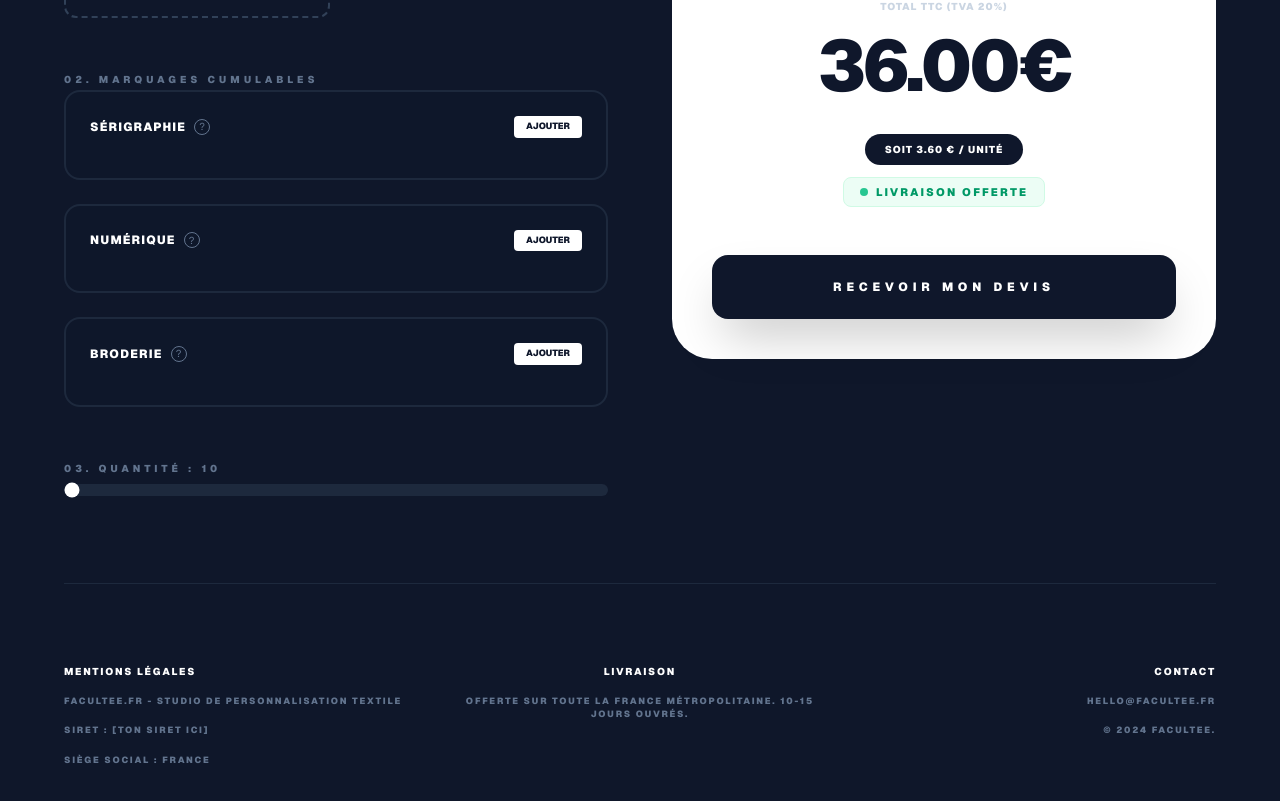
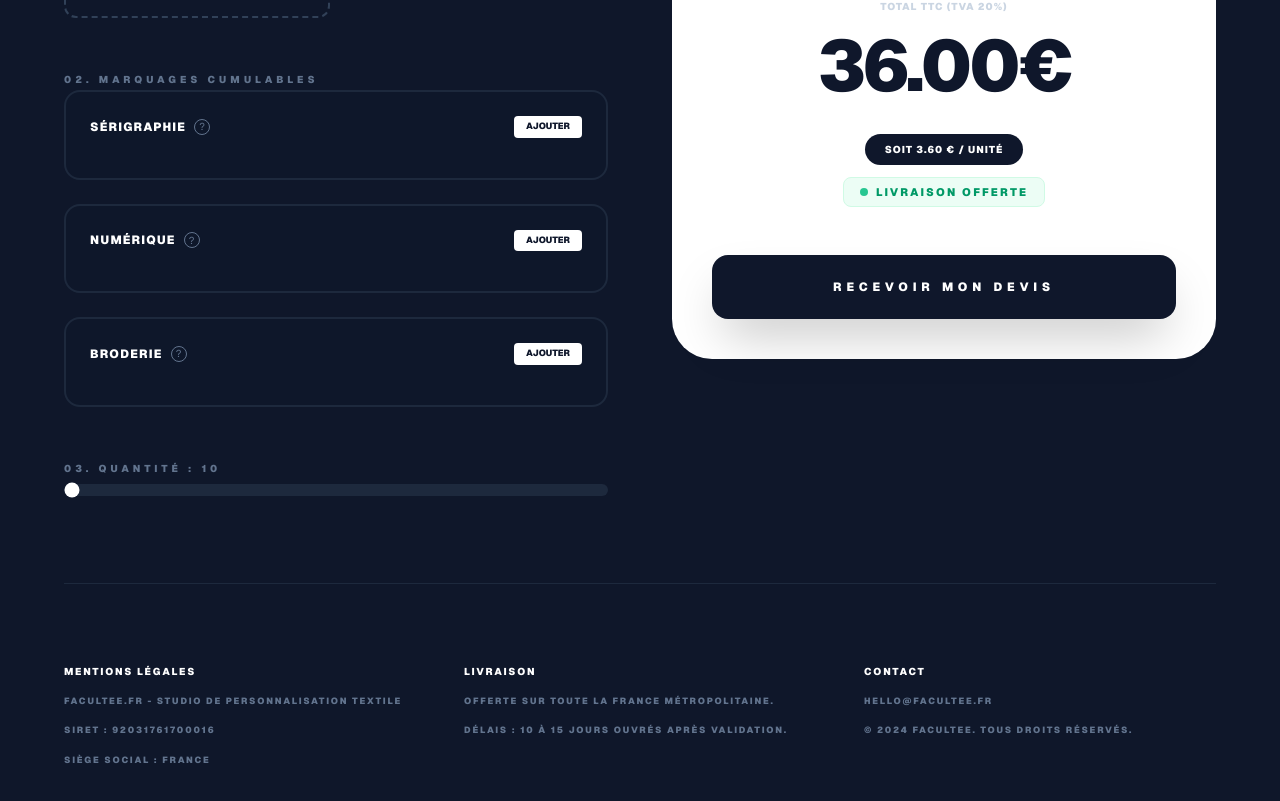
Before and after one commit to appsansnom75/monsitefacultee, a Next.js app: page / in a window 1280 px wide. Shown: the part 359-1160 px from the top of the page. Built offline with nearby package versions, Linux system fonts and the light colour scheme.

Commit message:
footer alignement gauche

```diff
--- a/src/app/page.tsx
+++ b/src/app/page.tsx
@@ -198,23 +198,29 @@ export default function HomePage() {
         </div>
       </div>
 
-      {/* FOOTER */}
+      {/* FOOTER - ALIGNÉ À GAUCHE */}
       <footer className="max-w-6xl mx-auto border-t border-slate-800 pt-20 pb-10">
         <div className="grid md:grid-cols-3 gap-12 text-[9px] font-black uppercase tracking-[0.2em] text-slate-500">
+          {/* Bloc 1 */}
           <div className="space-y-4 text-left">
             <p className="text-white text-[10px]">MENTIONS LÉGALES</p>
             <p>FACULTEE.FR - STUDIO DE PERSONNALISATION TEXTILE</p>
-            <p>SIRET : [TON SIRET ICI]</p>
+            <p>SIRET : 92031761700016</p>
             <p>SIÈGE SOCIAL : FRANCE</p>
           </div>
-          <div className="space-y-4 text-center">
+
+          {/* Bloc 2 */}
+          <div className="space-y-4 text-left">
             <p className="text-white text-[10px]">LIVRAISON</p>
-            <p>OFFERTE SUR TOUTE LA FRANCE MÉTROPOLITAINE. 10-15 JOURS OUVRÉS.</p>
+            <p>OFFERTE SUR TOUTE LA FRANCE MÉTROPOLITAINE.</p>
+            <p>DÉLAIS : 10 À 15 JOURS OUVRÉS APRÈS VALIDATION.</p>
           </div>
-          <div className="space-y-4 md:text-right">
+
+          {/* Bloc 3 */}
+          <div className="space-y-4 text-left">
             <p className="text-white text-[10px]">CONTACT</p>
             <p>HELLO@FACULTEE.FR</p>
-            <p>© 2024 FACULTEE.</p>
+            <p>© 2024 FACULTEE. TOUS DROITS RÉSERVÉS.</p>
           </div>
         </div>
       </footer>
```
